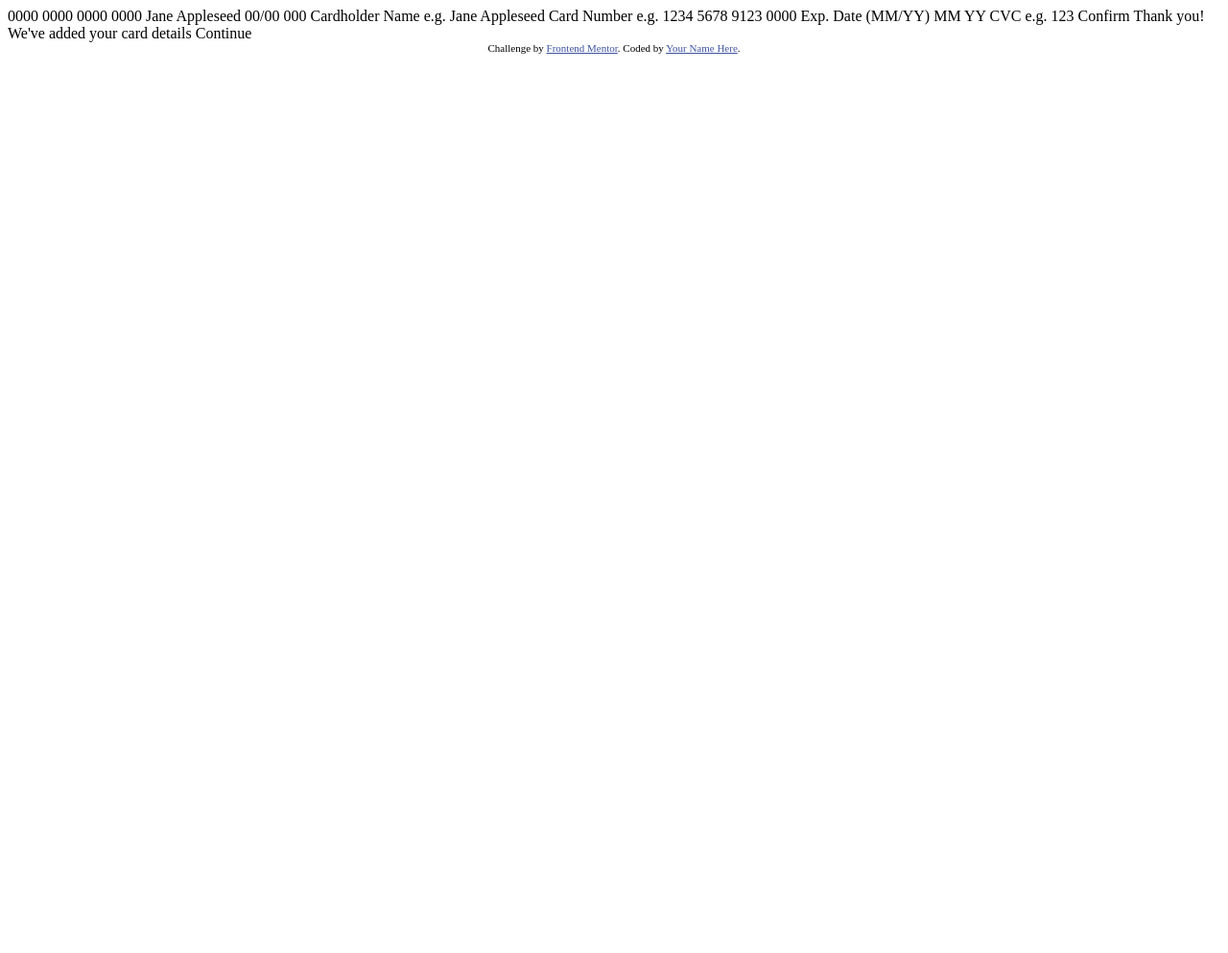
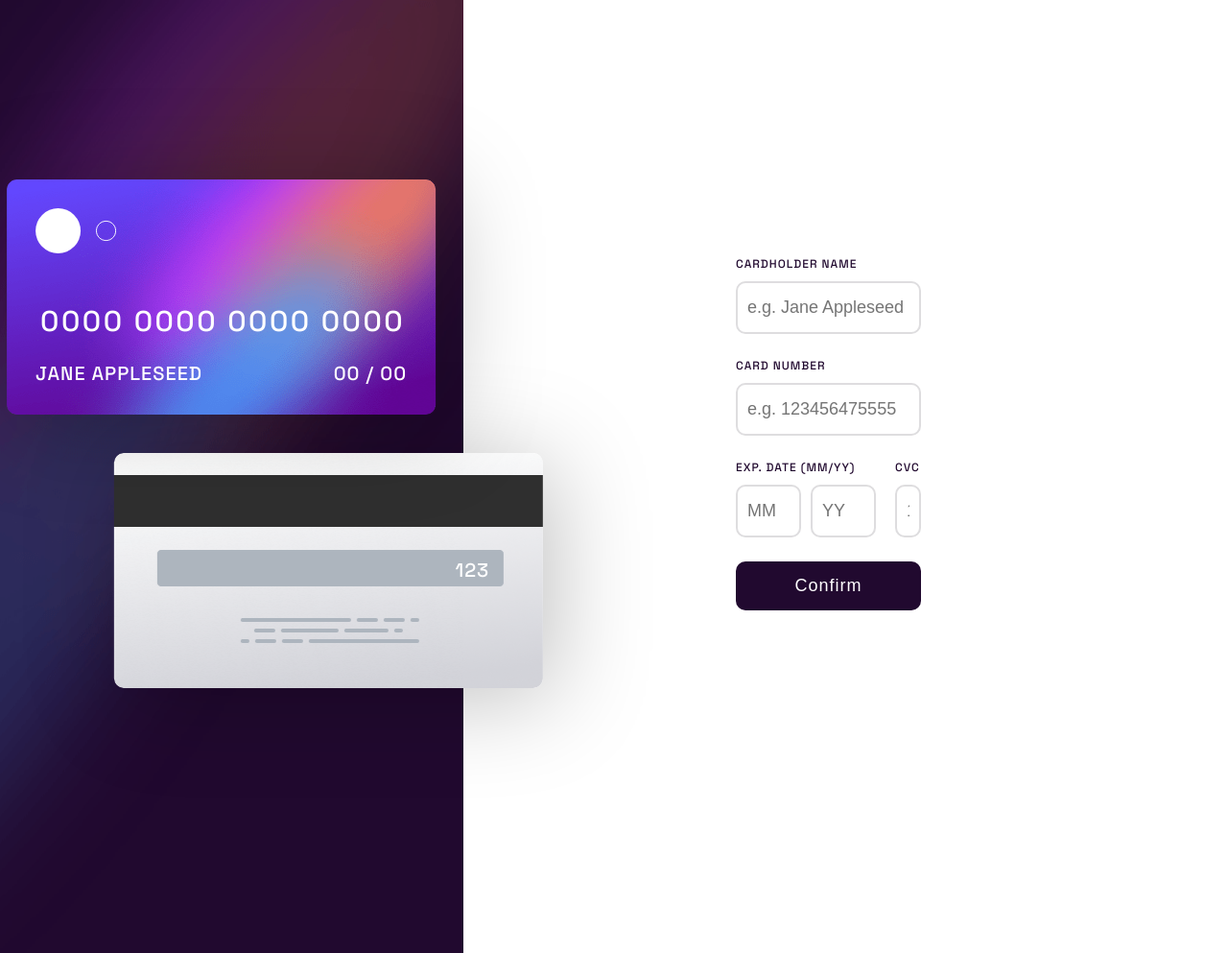
Before and after one commit to osmannurierdogan/fem-interactive-card-details-forms, a website: page index.html in a window 1280 px wide. Shown: the whole page at 96% size. Before the commit the page ends 800 px from the top, so only its background shows below. Drawn offline with nearby package versions, Linux system fonts and the light colour scheme.

Commit message:
Input data types have not been checked. AFter confirm will be coded.

```diff
--- /dev/null
+++ b/app.js
@@ -0,0 +1,40 @@
+const app = Vue.createApp({
+  data() {
+    return {
+      // tempCard: {
+      //   number: "0000 0000 0000 0000",
+      //   name: "Jane Appleseed",
+      //   date: {
+      //     month: "12",
+      //     year: "25",
+      //   },
+      //   cvc: "056",
+      // },
+      cardDetails: {
+        number: null,
+        name: null,
+        date: {
+          month: null,
+          year: null,
+        },
+        cvc: null,
+      },
+    };
+  },
+  computed: {
+    splitCardNumber() {
+      let start = 0;
+      let end = 4;
+      let newNumber = "";
+      for (let i = 0; i < 4; i++) {
+        newNumber +=
+          this.cardDetails.number.toString().substring(start, end) + " ";
+        start += 4;
+        end += 4;
+      }
+      return newNumber;
+    },
+  },
+});
+
+app.mount("#app");
--- a/index.html
+++ b/index.html
@@ -1,51 +1,120 @@
 <!DOCTYPE html>
 <html lang="en">
   <head>
-  <meta charset="UTF-8">
-  <meta name="viewport" content="width=device-width, initial-scale=1.0"> <!-- displays site properly based on user's device -->
+    <meta charset="UTF-8" />
+    <meta name="viewport" content="width=device-width, initial-scale=1.0" />
+    <!-- displays site properly based on user's device -->
 
-  <link rel="icon" type="image/png" sizes="32x32" href="./images/favicon-32x32.png">
+    <link
+      rel="icon"
+      type="image/png"
+      sizes="32x32"
+      href="./images/favicon-32x32.png"
+    />
 
     <title>Frontend Mentor | Interactive card details form</title>
 
-  <!-- Feel free to remove these styles or customise in your own stylesheet 👍 -->
-  <style>
-    .attribution { font-size: 11px; text-align: center; }
-    .attribution a { color: hsl(228, 45%, 44%); }
-  </style>
+    <link rel="stylesheet" href="./dist/main.css" />
+    <script defer src="https://unpkg.com/vue@3"></script>
   </head>
   <body>
+    <section class="section">
+      <div class="section__image">
+        <img src="./images/bg-main-desktop.png" alt="Main desktop image" />
+      </div>
+      <div class="container" id="app">
+        <div class="card">
+          <div class="card__front">
+            <img src="./images/card-logo.svg" alt="Card Logo" />
+            <div class="card__front__number">
+              <!-- {{ cardDetails.number || "0000 0000 0000 0000"}} -->
+              <!-- {{ splitCardNumber || "0000 0000 0000 0000"}} -->
+              <span v-if="cardDetails.number !== null"
+                >{{ splitCardNumber }}</span
+              >
+              <span v-else>0000 0000 0000 0000</span>
+            </div>
+            <div class="card__front__name-date">
+              <div class="card__front__name-date--name">
+                {{ cardDetails.name || "Jane Appleseed" }}
+              </div>
+              <div class="card__front__name-date--date">
+                {{ cardDetails.date.mount || '00' }} / {{ cardDetails.date.year
+                || '00' }}
+              </div>
+            </div>
+          </div>
+          <div class="card__back">
+            <div class="card__back__cvc">{{ cardDetails.cvc || '123' }}</div>
+          </div>
+        </div>
+        <div class="form">
+          <form action="#" class="form-group">
+            <div class="form-group__item">
+              <label for="name">cardholder name</label>
+              <input
+                type="text"
+                placeholder="e.g. Jane Appleseed"
+                id="name"
+                v-model="cardDetails.name"
+              />
+            </div>
 
-  0000 0000 0000 0000
-  Jane Appleseed
-  00/00
-
-  000
-
-  Cardholder Name
-  e.g. Jane Appleseed
-
-  Card Number
-  e.g. 1234 5678 9123 0000
-
-  Exp. Date (MM/YY)
-  MM
-  YY
-
-  CVC
-  e.g. 123
-
-  Confirm
+            <div class="form-group__item">
+              <label for="number">Card Number</label>
+              <input
+                type="number"
+                placeholder="e.g. 123456475555"
+                id="number"
+                v-model="cardDetails.number"
+              />
+            </div>
+            <div class="form-group__item form-group__item--last-line">
+              <div class="form-group__item--exp-date--div">
+                <label for="exp-date">Exp. Date (MM/YY)</label>
+                <div class="form-group__item--exp-date--div-inputs">
+                  <input
+                    type="text"
+                    placeholder="MM"
+                    id="exp-date"
+                    v-model="cardDetails.date.mount"
+                  />
+                  <input
+                    type="text"
+                    placeholder="YY"
+                    v-model="cardDetails.date.year"
+                  />
+                </div>
+              </div>
+              <div class="form-group__item form-group__item--cvc">
+                <label for="cvc">cvc</label>
+                <input
+                  type="number"
+                  placeholder="123"
+                  id="cvc"
+                  v-model="cardDetails.cvc"
+                />
+              </div>
+            </div>
+            <button class="confirm-button">Confirm</button>
+          </form>
+        </div>
+      </div>
+    </section>
 
     <!-- Completed state start -->
 
-  Thank you!
-  We've added your card details
-  Continue
+    Thank you! We've added your card details Continue
 
     <div class="attribution">
-    Challenge by <a href="https://www.frontendmentor.io?ref=challenge" target="_blank">Frontend Mentor</a>.
-    Coded by <a href="#">Your Name Here</a>.
+      Challenge by
+      <a href="https://www.frontendmentor.io?ref=challenge" target="_blank"
+        >Frontend Mentor</a
+      >. Coded by
+      <a href="https://frontendmentor.io/profile/osmannurierdogan"
+        >Osman Nuri ERDOGAN</a
+      >.
     </div>
+    <script defer src="./app.js"></script>
   </body>
 </html>
--- /dev/null
+++ b/sass/main.scss
@@ -0,0 +1,223 @@
+@import url("https://fonts.googleapis.com/css2?family=Space+Grotesk:wght@500&display=swap");
+// BREAKPOINTS
+$mobile-breakpoint: 24em;
+$desktop-breakpoint: 90em;
+// COLORS
+$linear-gradient: linear-gradient(
+  to right,
+  hsl(249, 99%, 64%),
+  hsl(278, 94%, 30%)
+);
+$color-primary-red: hsl(0, 100%, 66%);
+$color-neutral-white: hsl(0, 0%, 100%);
+$color-neutral-light-grayish-violet: hsl(270, 3%, 87%);
+$color-neutral-dark-grayish-violet: hsl(279, 6%, 55%);
+$color-neutral-very-dark-grayish-violet: hsl(278, 68%, 11%);
+//  FONTS
+$font-family: "Space Grotesk", sans-serif;
+$font-size-body: 1.8rem;
+$font-weight-default: 500;
+// BOX SHADOWS
+$box-shadow-card: 1rem 1rem 10rem rgba(0, 0, 0, 0.25);
+*,
+*::after,
+*::before {
+  margin: 0;
+  padding: 0;
+  box-sizing: border-box;
+}
+html {
+  font-size: 62.5%;
+}
+body {
+  width: 100vw;
+  height: 100vh;
+  overflow: hidden;
+  font-family: $font-family;
+}
+input::-webkit-outer-spin-button,
+input::-webkit-inner-spin-button {
+  /* display: none; <- Crashes Chrome on hover */
+  -webkit-appearance: none;
+  margin: 0; /* <-- Apparently some margin are still there even though it's hidden */
+}
+
+input[type="number"] {
+  -moz-appearance: textfield; /* Firefox */
+}
+.section {
+  display: flex;
+  position: relative;
+  &__image {
+    & img {
+      width: 100%;
+      height: 110%;
+    }
+  }
+}
+.container {
+  display: flex;
+  align-items: center;
+  justify-content: space-between;
+  position: absolute;
+  top: 50%;
+  left: 50%;
+  transform: translate(-50%, -50%);
+}
+.card {
+  // position: relative;
+  transform: translateX(-45%);
+  &__front {
+    // position: absolute;
+    transform: translateX(-25%);
+    background: url(../images/bg-card-front.png);
+    padding: 3rem;
+    width: 447px;
+    height: 245px;
+    display: flex;
+    align-items: flex-start;
+    flex-direction: column;
+    justify-content: space-between;
+    color: $color-neutral-white;
+    margin-bottom: 4rem;
+    box-shadow: $box-shadow-card;
+    border-radius: 1rem;
+    &__number {
+      margin-top: 4rem;
+      margin-bottom: 1rem;
+      margin-left: 0.5rem;
+      font-size: 3rem;
+      align-self: flex-start;
+      // align-self: center;
+      letter-spacing: 2.5px;
+    }
+    &__name-date {
+      width: 100%;
+      display: flex;
+      align-items: center;
+      justify-content: space-between;
+      font-size: 2rem;
+      text-transform: uppercase;
+      letter-spacing: 1px;
+      // &--name {
+      // }
+      // &--date {
+      // }
+    }
+  }
+  &__back {
+    background: url(../images/bg-card-back.png);
+    padding: 3rem;
+    width: 447px;
+    height: 245px;
+    // position: relative;
+    display: flex;
+    align-items: center;
+    justify-content: center;
+    box-shadow: $box-shadow-card;
+    overflow: hidden;
+    border-radius: 1rem;
+    &__cvc {
+      // position: absolute;
+      // top: 44%;
+      // right: 13%;
+      margin-left: 30rem;
+      font-size: 2rem;
+      text-transform: uppercase;
+      letter-spacing: 1px;
+      color: $color-neutral-white;
+    }
+  }
+}
+.form {
+  &-group {
+    display: flex;
+    align-items: flex-start;
+    justify-content: space-between;
+    flex-direction: column;
+    gap: 2.5rem;
+    // width: 100%;
+    &__item {
+      width: 100%;
+      display: block;
+      & label {
+        display: block;
+        text-transform: uppercase;
+        letter-spacing: 1px;
+        color: $color-neutral-very-dark-grayish-violet;
+        font-size: 1.2rem;
+        margin-bottom: 1rem;
+        font-weight: $font-weight-default;
+      }
+      & input {
+        display: block;
+        padding: 1.5rem 1rem;
+        width: 100%;
+        border-radius: 1rem;
+        outline: none;
+        border: none;
+        border: 2px solid $color-neutral-light-grayish-violet;
+        font-size: $font-size-body;
+        &:focus {
+          // border-color: $linear-gradient;
+          border-image: $linear-gradient;
+          border-image-slice: 1;
+        }
+      }
+      &--last-line {
+        display: flex;
+        gap: 2rem;
+      }
+      &--exp-date--div {
+        display: flex;
+        align-items: center;
+        justify-content: center;
+        flex-direction: column;
+        flex-wrap: wrap;
+        & label {
+          width: 100%;
+        }
+        &-inputs {
+          // width: 100%;
+          display: flex;
+          align-items: center;
+          justify-content: space-between;
+          gap: 1rem;
+          &:first-child {
+            align-self: flex-end;
+          }
+          &:last-child {
+            align-self: flex-start;
+          }
+        }
+      }
+      &--cvc {
+        align-self: center;
+        width: 50%;
+      }
+    }
+  }
+}
+.confirm-button {
+  // width: 100%;
+  align-self: stretch;
+  padding: 1.5rem 0;
+  border: none;
+  background: none;
+  font-weight: $font-weight-default;
+  background-color: $color-neutral-very-dark-grayish-violet;
+  color: $color-neutral-white;
+  border-radius: 1rem;
+  font-size: $font-size-body;
+  letter-spacing: 1px;
+  cursor: pointer;
+}
+footer {
+  .attribution {
+    font-size: 11px;
+    text-align: center;
+    & a {
+      color: hsl(228, 45%, 44%);
+    }
+  }
+}
```
Also changed, not shown: package.json (+5 -5 lines), dist/main.compiled.css (added), dist/main.concat.css (added), dist/main.css (added), dist/main.prefix.css (added), 2 other files. Lines whose indentation alone changed are shown as unchanged.
